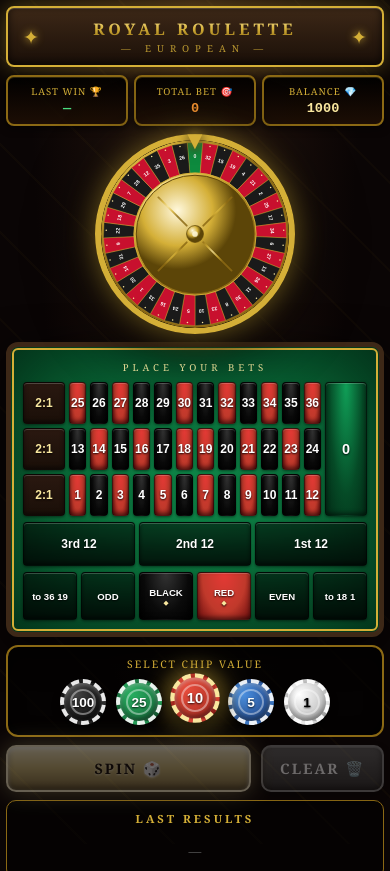
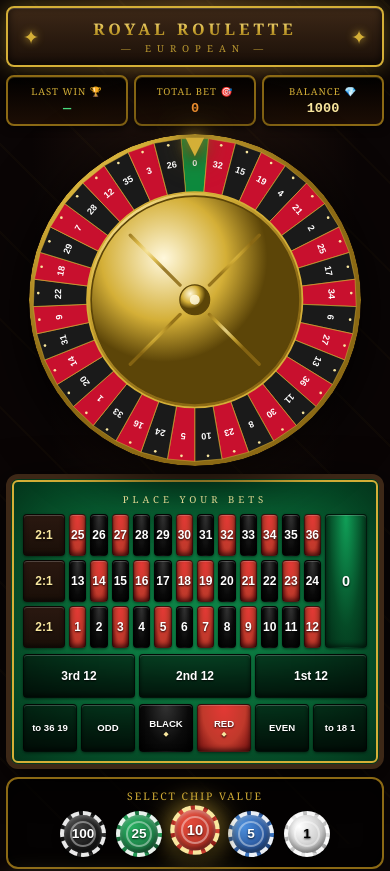
Before and after one commit to shalev7948/roulette-game-0.3, a website: page roulette-game 0.3/client/index.html in a window 390 px wide. Shown: the top 871 px of the page. Drawn offline with Linux system fonts and the light colour scheme.

```diff
--- a/roulette-game 0.3/client/style.css
+++ b/roulette-game 0.3/client/style.css
@@ -1,5 +1,5 @@
 /* ============================================================
-   Royal Roulette - Casino Style (v3 Final - Complete)
+   Royal Roulette - Casino Style (Final)
    ============================================================ */
 
 * {
@@ -153,8 +153,8 @@
 }
 
 .wheel-container {
-    width: clamp(200px, 45vw, 280px);
-    height: clamp(200px, 45vw, 280px);
+    width: clamp(320px, 70vw, 460px);
+    height: clamp(320px, 70vw, 460px);
     position: relative;
     filter: drop-shadow(0 10px 30px rgba(0, 0, 0, 0.9));
     transition: transform 0.5s ease;
@@ -163,76 +163,36 @@
     margin: 0 auto;
 }
 
-.wheel-container.growing { transform: scale(1.15); }
+.wheel-container.growing { transform: scale(1.12); }
 
 .wheel {
     width: 100%;
     height: 100%;
     border-radius: 50%;
-    background: radial-gradient(circle at 50% 50%, #3d2817 0%, #1a0f08 70%, #0a0505 100%);
-    border: 6px solid var(--gold);
-    box-shadow:
-        inset 0 0 30px rgba(0, 0, 0, 0.9),
-        0 0 30px rgba(212, 175, 55, 0.5);
+    background: radial-gradient(circle at 50% 50%, #2a1810 0%, #0a0505 100%);
+    overflow: hidden;
+    display: flex;
+    align-items: center;
+    justify-content: center;
     position: relative;
     will-change: transform;
-}
-
-.wheel::before {
-    content: '';
-    position: absolute;
-    inset: 8px;
-    border-radius: 50%;
-    border: 2px solid var(--gold-dark);
-    pointer-events: none;
-    z-index: 1;
 }
 
 .wheel-numbers {
     position: absolute;
     inset: 0;
     border-radius: 50%;
-}
-
-.wheel-numbers .wnum {
-    position: absolute;
-    top: 50%;
-    left: 50%;
-    font-size: clamp(0.5rem, 1.4vw, 0.7rem);
-    font-weight: bold;
-    font-family: 'Arial', sans-serif;
-    text-shadow: 0 0 4px rgba(0, 0, 0, 1);
     display: flex;
     align-items: center;
     justify-content: center;
-    color: #fff;
-    z-index: 2;
-    width: 22px;
-    height: 22px;
-    pointer-events: none;
+    overflow: hidden;
 }
 
-.wheel-center {
-    position: absolute;
-    inset: 32%;
+.wheel-numbers .wheel-svg {
+    width: 100%;
+    height: 100%;
+    display: block;
     border-radius: 50%;
-    background: radial-gradient(circle at 30% 30%, var(--gold-light), var(--gold) 50%, var(--gold-dark) 100%);
-    display: flex;
-    align-items: center;
-    justify-content: center;
-    box-shadow:
-        0 0 20px rgba(212, 175, 55, 0.9),
-        inset 0 -3px 8px rgba(0, 0, 0, 0.5),
-        inset 0 3px 8px rgba(255, 255, 255, 0.3);
-    z-index: 3;
-}
-
-.wheel-hub {
-    width: 40%;
-    height: 40%;
-    border-radius: 50%;
-    background: radial-gradient(circle at 30% 30%, #fff, #ccc 30%, #666 100%);
-    box-shadow: inset 0 0 10px rgba(0, 0, 0, 0.5);
 }
 
 .wheel-pointer {
@@ -241,10 +201,10 @@
     left: 50%;
     transform: translateX(-50%);
     color: var(--gold);
-    font-size: 1.6rem;
-    text-shadow: 0 0 12px var(--gold);
+    font-size: 2rem;
+    text-shadow: 0 0 15px var(--gold), 0 0 30px var(--gold);
     z-index: 5;
-    filter: drop-shadow(0 2px 4px rgba(0, 0, 0, 0.8));
+    filter: drop-shadow(0 3px 6px rgba(0, 0, 0, 0.9));
     pointer-events: none;
 }
 
@@ -704,6 +664,11 @@
     body { padding: 6px; }
     .game-container { gap: 8px; }
 
+    .wheel-container {
+        width: clamp(280px, 85vw, 400px);
+        height: clamp(280px, 85vw, 400px);
+    }
+
     .bet-btn {
         min-height: 36px;
         font-size: 0.75rem;
@@ -731,41 +696,3 @@
     .numbers-grid { min-height: 100px; gap: 3px; }
     .chip { width: 42px; height: 42px; font-size: 0.8rem; }
 }
-
-/* ============================================================
-   גלגל ריאליסטי - SVG
-   ============================================================ */
-.wheel {
-    background: radial-gradient(circle at 50% 50%, #2a1810 0%, #0a0505 100%) !important;
-    overflow: hidden;
-    display: flex;
-    align-items: center;
-    justify-content: center;
-}
-
-.wheel-numbers {
-    position: absolute;
-    inset: 0;
-    border-radius: 50%;
-    display: flex;
-    align-items: center;
-    justify-content: center;
-    overflow: hidden;
-}
-
-.wheel-numbers .wheel-svg {
-    width: 100%;
-    height: 100%;
-    display: block;
-    border-radius: 50%;
-}
-
-/* ביטול ה-CSS הישן של wnum - הוא לא בשימוש עם SVG */
-.wheel-numbers .wnum {
-    display: none;
-}
-
-/* מחיקת pseudo-elements שכיסו את הגלגל */
-.wheel::before {
-    display: none;
-}
```
